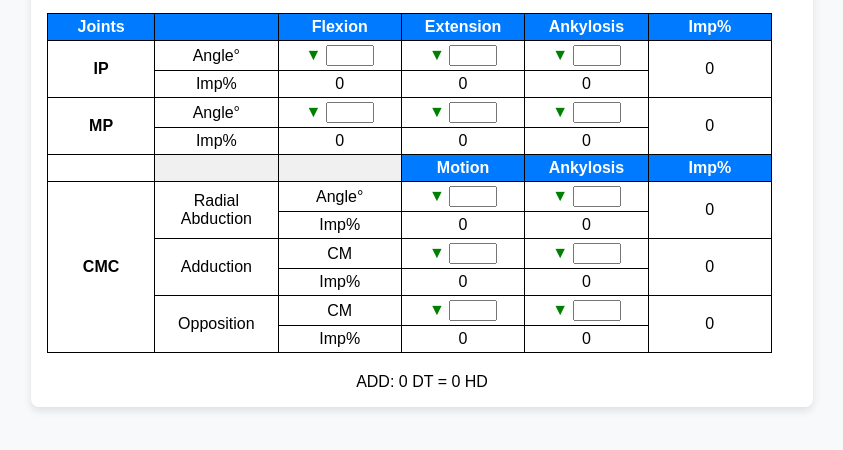
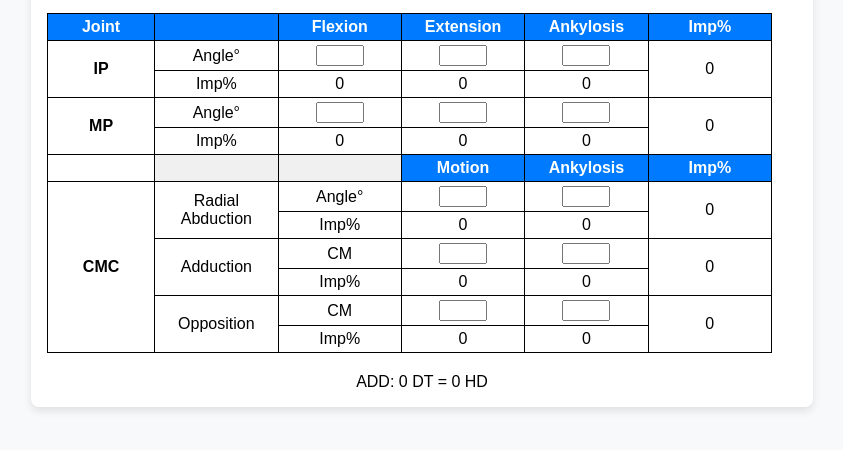
Before and after one commit to ttucker22/ROM-Digit-V3, a plain HTML site: page index.html in a window 1280 px wide. Shown: the part 220-670 px from the top of the page, without its empty margins (218-1061 px from the left). Drawn offline with Linux system fonts and the light colour scheme.

Commit message:
Update index.html

```diff
--- a/index.html
+++ b/index.html
@@ -55,9 +55,6 @@
             width: 40px;
             text-align: center;
         }
-        .triangle {
-            color: green;
-        }
         .no-bottom-border {
             border-bottom: none;
         }
@@ -85,7 +82,7 @@
         <div class="card-header">Thumb ROM Impairment Calculator</div>
         <table>
             <tr>
-                <th class="blue-header joints">Joints</th>
+                <th class="blue-header joints">Joint</th>
                 <th class="blue-cell empty"></th>
                 <th class="blue-header flexion">Flexion</th>
                 <th class="blue-header extension">Extension</th>
@@ -95,9 +92,9 @@
             <tr>
                 <th rowspan="2" class="joints">IP</th>
                 <td class="empty">Angle°</td>
-                <td class="flexion"><span class="triangle">▼</span> <input type="number" id="ip-flexion"></td>
-                <td class="extension"><span class="triangle">▼</span> <input type="number" id="ip-extension"></td>
-                <td class="ankylosis"><span class="triangle">▼</span> <input type="number" id="ip-ankylosis"></td>
+                <td class="flexion"><input type="number" id="ip-flexion"></td>
+                <td class="extension"><input type="number" id="ip-extension"></td>
+                <td class="ankylosis"><input type="number" id="ip-ankylosis"></td>
                 <td class="imp" rowspan="2" id="ip-imp">0</td>
             </tr>
             <tr>
@@ -109,9 +106,9 @@
             <tr>
                 <th rowspan="2" class="joints">MP</th>
                 <td class="empty">Angle°</td>
-                <td class="flexion"><span class="triangle">▼</span> <input type="number" id="mp-flexion"></td>
-                <td class="extension"><span class="triangle">▼</span> <input type="number" id="mp-extension"></td>
-                <td class="ankylosis"><span class="triangle">▼</span> <input type="number" id="mp-ankylosis"></td>
+                <td class="flexion"><input type="number" id="mp-flexion"></td>
+                <td class="extension"><input type="number" id="mp-extension"></td>
+                <td class="ankylosis"><input type="number" id="mp-ankylosis"></td>
                 <td class="imp" rowspan="2" id="mp-imp">0</td>
             </tr>
             <tr>
@@ -132,8 +129,8 @@
                 <th rowspan="6" class="joints">CMC</th>
                 <td rowspan="2" class="no-bottom-border vertical-center empty">Radial Abduction</td>
                 <td class="flexion">Angle°</td>
-                <td class="extension"><span class="triangle">▼</span> <input type="number" id="radial-abduction"></td>
-                <td class="ankylosis"><span class="triangle">▼</span> <input type="number" id="radial-abduction-ankylosis"></td>
+                <td class="extension"><input type="number" id="radial-abduction"></td>
+                <td class="ankylosis"><input type="number" id="radial-abduction-ankylosis"></td>
                 <td class="imp" rowspan="2" id="radial-abduction-imp">0</td>
             </tr>
             <tr>
@@ -144,8 +141,8 @@
             <tr>
                 <td rowspan="2" class="empty">Adduction</td>
                 <td class="flexion">CM</td>
-                <td class="extension"><span class="triangle">▼</span> <input type="number" id="cmc-adduction" step="0.1"></td>
-                <td class="ankylosis"><span class="triangle">▼</span> <input type="number" id="cmc-adduction-ankylosis" step="0.1"></td>
+                <td class="extension"><input type="number" id="cmc-adduction" step="0.1"></td>
+                <td class="ankylosis"><input type="number" id="cmc-adduction-ankylosis" step="0.1"></td>
                 <td class="imp" rowspan="2" id="cmc-adduction-imp">0</td>
             </tr>
             <tr>
@@ -156,8 +153,8 @@
             <tr>
                 <td rowspan="2" class="empty">Opposition</td>
                 <td class="flexion">CM</td>
-                <td class="extension"><span class="triangle">▼</span> <input type="number" id="opposition" step="0.1"></td>
-                <td class="ankylosis"><span class="triangle">▼</span> <input type="number" id="opposition-ankylosis" step="0.1"></td>
+                <td class="extension"><input type="number" id="opposition" step="0.1"></td>
+                <td class="ankylosis"><input type="number" id="opposition-ankylosis" step="0.1"></td>
                 <td class="imp" rowspan="2" id="opposition-imp">0</td>
             </tr>
             <tr>
```
